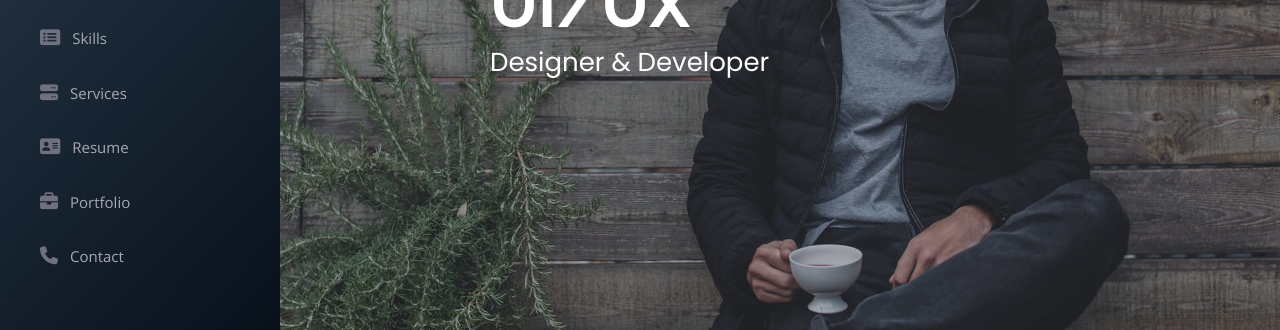
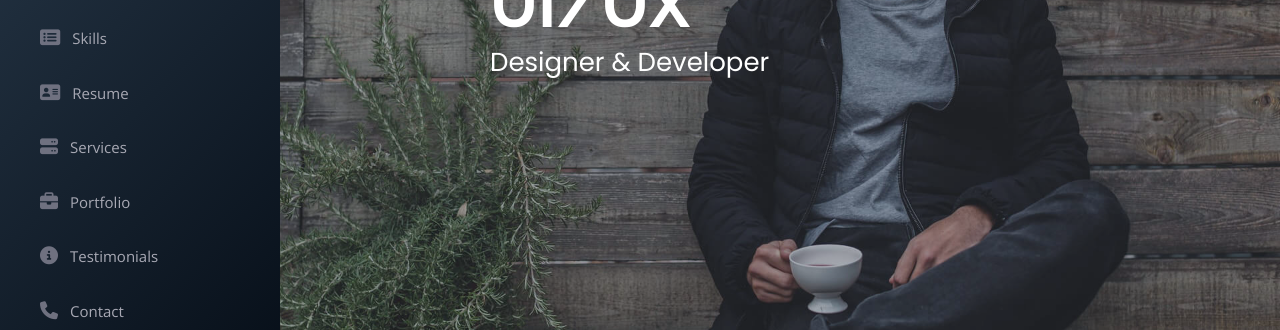
Before and after one commit to SyedHassanAli1/codewithHassan, an Angular app: page /home in a window 1280 px wide. Shown: the part 346-676 px from the top of the page. Built offline with nearby package versions, Linux system fonts and the light colour scheme.

Commit message:
Enabling Sections

```diff
--- a/src/app/pages/home/home.component.html
+++ b/src/app/pages/home/home.component.html
@@ -29,7 +29,7 @@
     <!-- End Services Section -->
 
     <!-- ======= Testimonials Section ======= -->
-    <!-- <app-testimonials-section id="testimonial-section"></app-testimonials-section> -->
+    <app-testimonials-section id="testimonial-section"></app-testimonials-section>
     <!-- End Testimonials Section -->
 
     <!-- ======= Contact Section ======= -->
--- a/src/app/shared/nav/nav.component.html
+++ b/src/app/shared/nav/nav.component.html
@@ -51,18 +51,18 @@
                         <i class="fa-solid fa-rectangle-list"></i> <span>Skills</span></a>
                 </li>
 
+                <!-- Resume Section -->
+                <li>
+                    <a (click)="navigateToSection('resume-section')" class="nav-link scrollto"
+                        [class.active]="activeSection === 'resume-section'">
+                        <i class="fa-solid fa-address-card"></i> <span>Resume</span></a>
+                </li>
+
                 <!-- Servcies Section -->
                 <li>
                     <a (click)="navigateToSection('services-section')" class="nav-link scrollto"
                         [class.active]="activeSection === 'services-section'">
                         <i class="fa-solid fa-server"></i> <span>Services</span></a>
-                </li>
-
-                <!-- Resume Section -->
-                <li>
-                    <a (click)="navigateToSection('resume-section')" class="nav-link scrollto"
-                        [class.active]="activeSection === 'resume-section'">
-                        <i class="fa-solid fa-address-card"></i> <span>Resume</span></a>
                 </li>
 
                 <!-- Portfolio Section -->
@@ -80,8 +80,8 @@
                 </li>
 
                 <!-- Testimonials Section -->
-                <li *ngIf="false">
-                    <a (click)="navigateToSection('testimonials-section')" class="nav-link scrollto"
+                <li>
+                    <a (click)="navigateToSection('testimonial-section')" class="nav-link scrollto"
                         [class.active]="activeSection === 'testimonials-section'">
                         <i class="fa-solid fa-circle-info"></i> <span>Testimonials</span></a>
                 </li>
```
